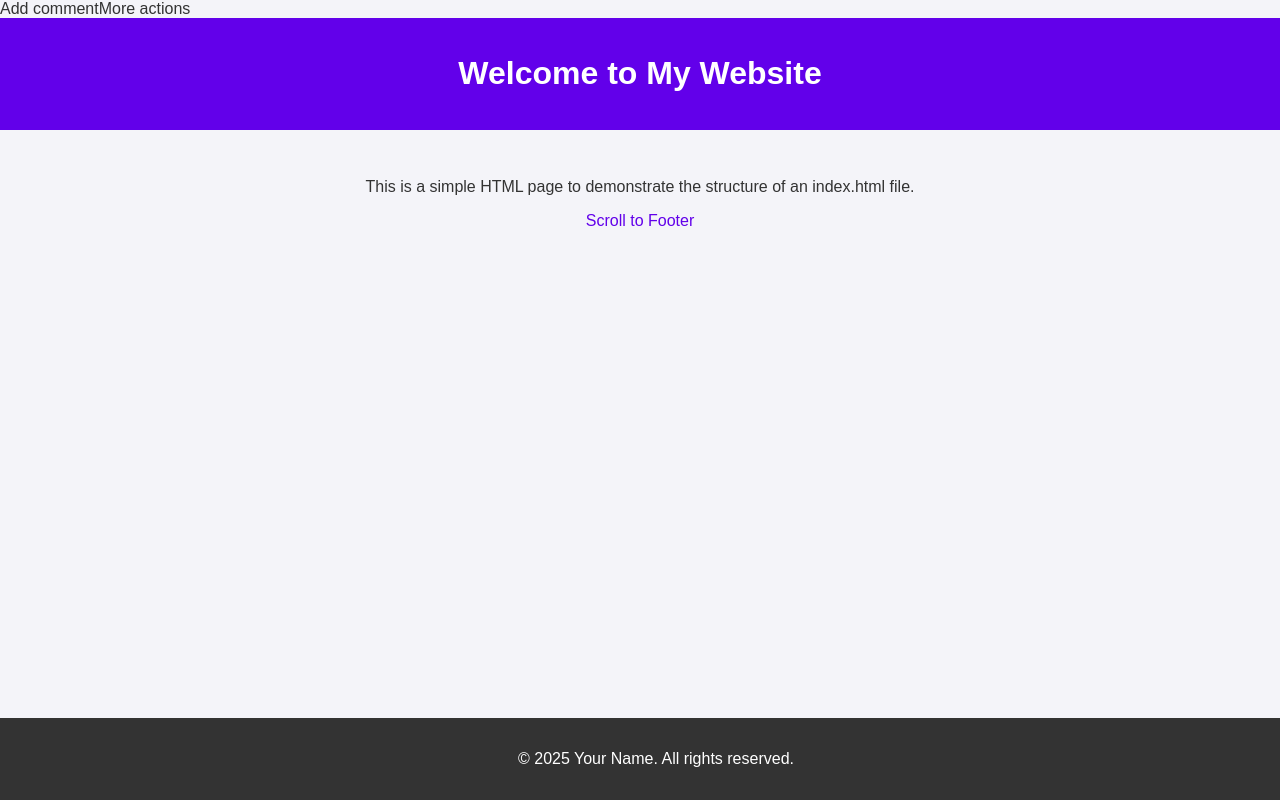
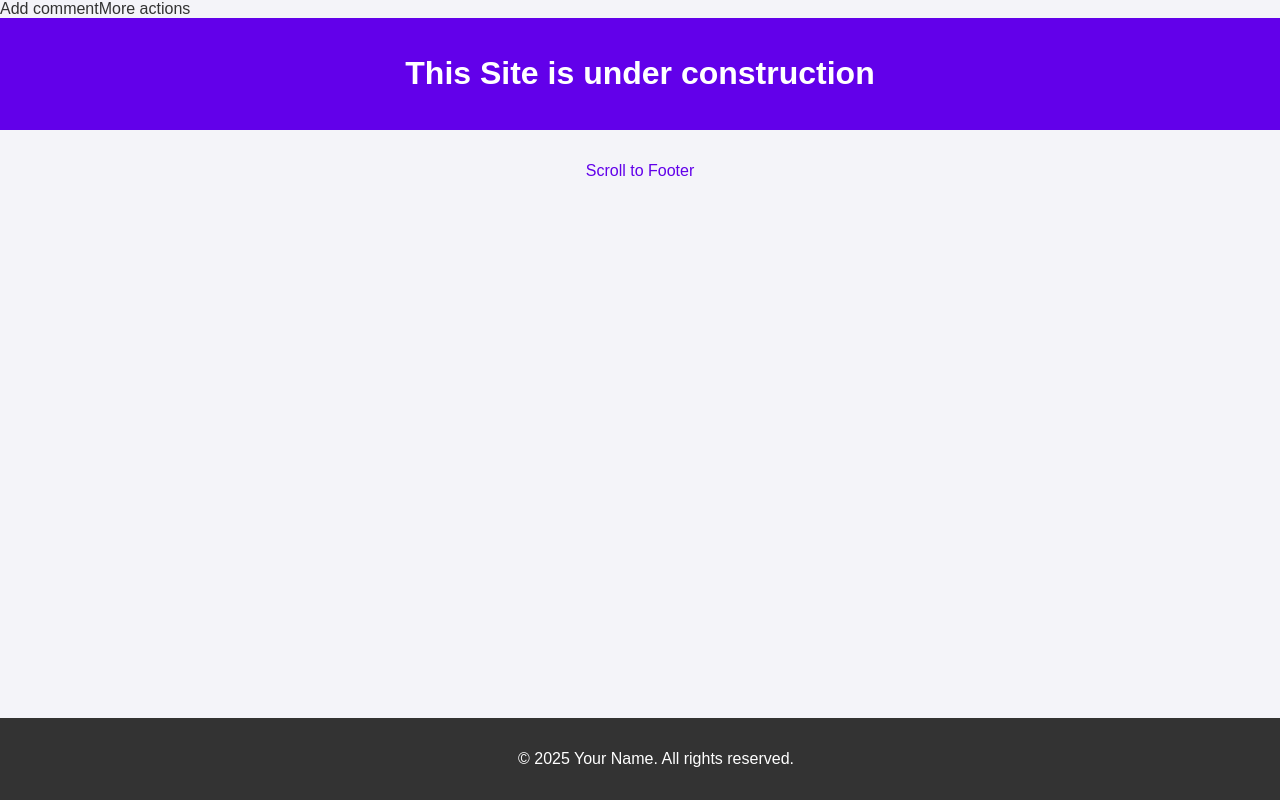
Before and after one commit to OpenUpskill/ou_website, a plain HTML site: page index.html in a window 1280 px wide. Drawn offline with Linux system fonts and the light colour scheme.

Commit message:
Update index.html with "under construction message"
updated with under construction

```diff
--- a/index.html
+++ b/index.html
@@ -36,11 +36,10 @@
 </head>
 <body>
   <header>
-    <h1>Welcome to My Website</h1>
+    <h1>This Site is under construction</h1>
   </header>
   <main>
-    <p>This is a simple HTML page to demonstrate the structure of an index.html file.</p>
-    <a href="#footer" style="color: #6200ea; text-decoration: none;">Scroll to Footer</a>
+       <a href="#footer" style="color: #6200ea; text-decoration: none;">Scroll to Footer</a>
   </main>
   <footer id="footer">
     <p>&copy; 2025 Your Name. All rights reserved.</p>
```
